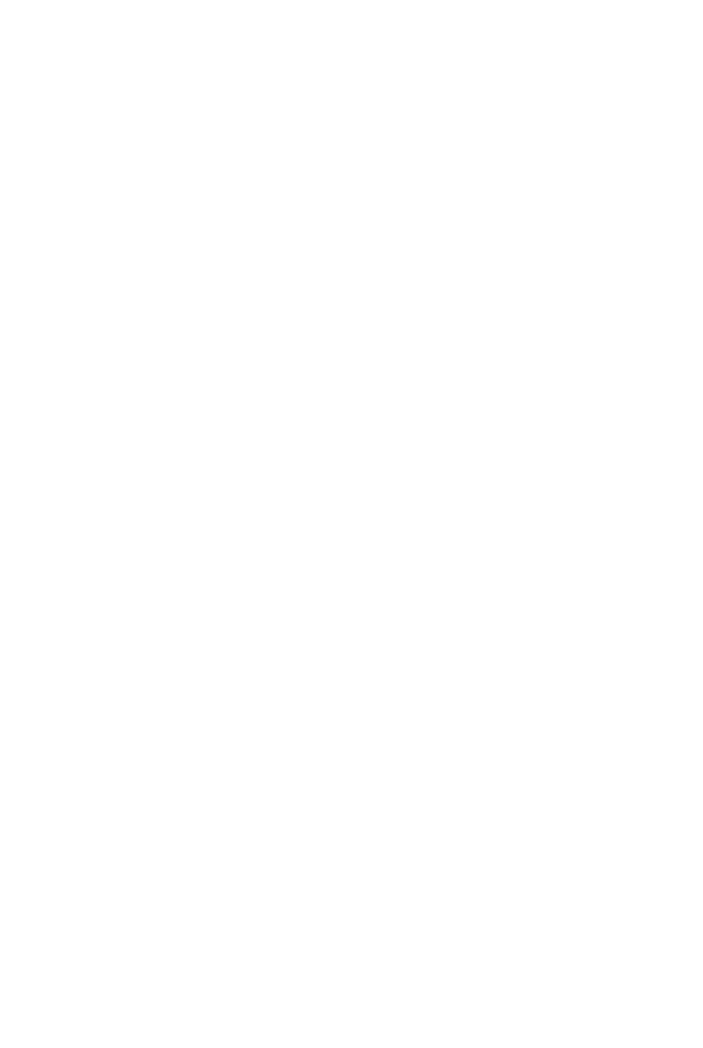
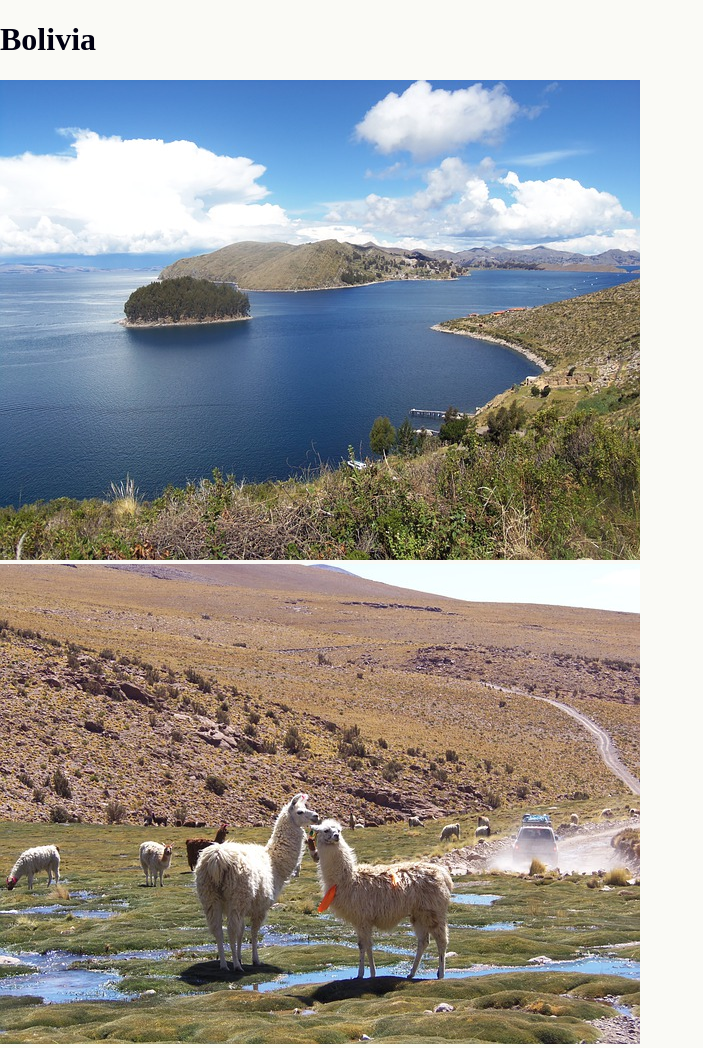
Before and after one commit to 4betterweb/webpack-boilerplate, a website built with webpack: page src/index.html in a window 1280 px wide. Shown: the whole page, without its empty margins (0-703 px from the left). Before the commit the page ends 800 px from the top, so only its background shows below. Built offline with nearby package versions, Linux system fonts and the light colour scheme.

Commit message:
Added example project files, eslint lint on save

```diff
--- a/src/index.html
+++ b/src/index.html
@@ -4,9 +4,11 @@
     <meta charset="UTF-8">
     <meta http-equiv="X-UA-Compatible" content="IE=edge">
     <meta name="viewport" content="width=device-width, initial-scale=1.0">
-    <title>Document</title>
+    <title>Bolivia on photos</title>
 </head>
 <body>
-
+    <h1>Bolivia</h1>
+    <img src="assets/bolivia.jpg" alt="">
+    <img src="assets/desert-in-bolivia.jpg" alt="">
 </body>
 </html>
--- a/src/index.js
+++ b/src/index.js
@@ -0,0 +1,5 @@
+import './style/main.css';
+import './style/main.scss';
+import barbarian from './js/utils';
+
+console.log(`My name is ${barbarian}`);
--- /dev/null
+++ b/src/js/utils.js
@@ -0,0 +1,3 @@
+const barbarian = 'Conan';
+
+export default barbarian;
--- /dev/null
+++ b/src/style/main.scss
@@ -0,0 +1,5 @@
+$text-color: #001;
+
+h1 {
+    color: $text-color;
+}
```
Also changed, not shown: .babelrc, .eslintrc.json, src/assets/bolivia.jpg (added), src/assets/desert-in-bolivia.jpg (added), src/style/main.css (added).
